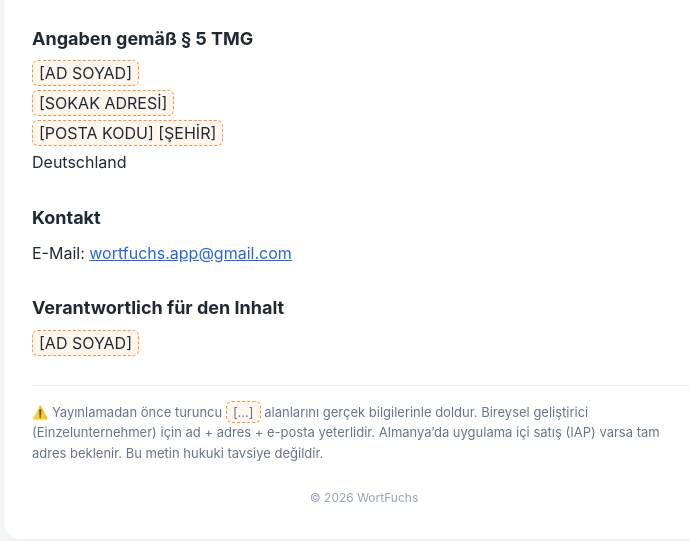
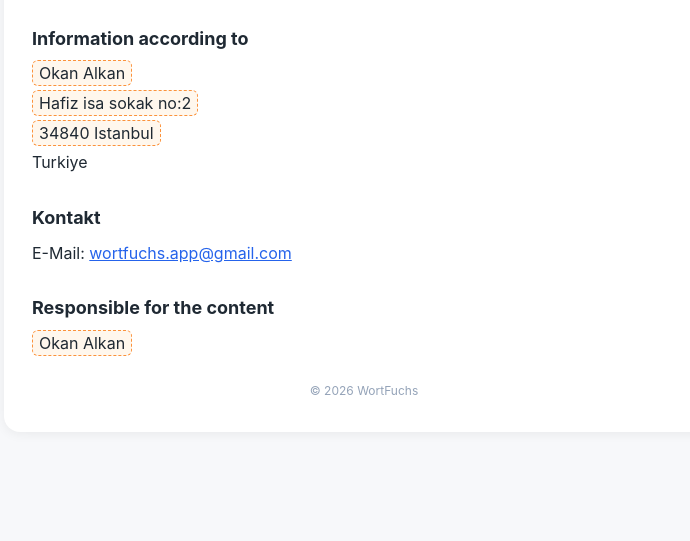
Before and after one commit to okannalkann/wortfuchs, a plain HTML site: page impressum.html in a window 1280 px wide. Shown: the part 101-642 px from the top of the page, without its empty margins (276-966 px from the left). Drawn offline with Linux system fonts and the light colour scheme.

Commit message:
Update impressum.html

```diff
--- a/impressum.html
+++ b/impressum.html
@@ -27,23 +27,18 @@
 <main>
   <h1>Impressum</h1>
 
-  <h2>Angaben gem&auml;&szlig; &sect; 5 TMG</h2>
-  <p class="block"><span class="fill">[AD SOYAD]</span></p>
-  <p class="block"><span class="fill">[SOKAK ADRESİ]</span></p>
-  <p class="block"><span class="fill">[POSTA KODU] [ŞEHİR]</span></p>
-  <p class="block">Deutschland</p>
+  <h2>Information according to</h2>
+  <p class="block"><span class="fill">Okan Alkan</span></p>
+  <p class="block"><span class="fill">Hafiz isa sokak no:2</span></p>
+  <p class="block"><span class="fill">34840 Istanbul</span></p>
+  <p class="block">Turkiye</p>
 
   <h2>Kontakt</h2>
   <p class="block">E-Mail: <a href="mailto:wortfuchs.app@gmail.com">wortfuchs.app@gmail.com</a></p>
 
-  <h2>Verantwortlich f&uuml;r den Inhalt</h2>
-  <p class="block"><span class="fill">[AD SOYAD]</span></p>
+  <h2>Responsible for the content</h2>
+  <p class="block"><span class="fill">Okan Alkan</span></p>
 
-  <p class="note">
-    ⚠️ Yayınlamadan önce turuncu <span class="fill">[...]</span> alanlarını gerçek bilgilerinle
-    doldur. Bireysel geliştirici (Einzelunternehmer) için ad + adres + e-posta yeterlidir.
-    Almanya&rsquo;da uygulama içi satış (IAP) varsa tam adres beklenir. Bu metin hukuki tavsiye değildir.
-  </p>
 
   <footer>© 2026 WortFuchs</footer>
 </main>
```
